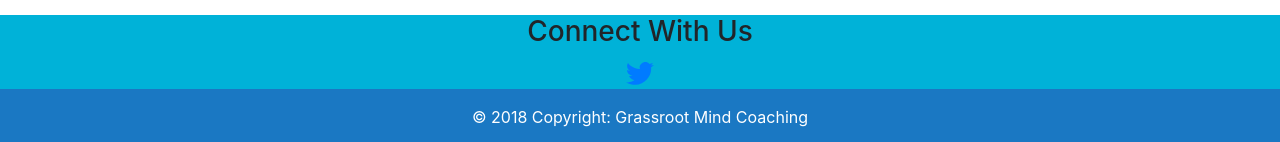
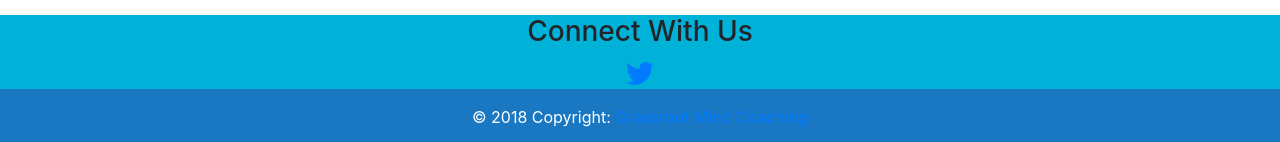
Before and after one commit to krussll/etsysimplicity, a Jekyll site: the page built from index.md, in a window 1280 px wide. Shown: the part 1657-1799 px from the top of the page. Built offline with Jekyll 4.4.1, drawn with Linux system fonts in a browser that asks for light colours; nearby versions of some CDN libraries.

Commit message:
Update main.scss

```diff
--- a/css/main.scss
+++ b/css/main.scss
@@ -25,7 +25,7 @@ nav, footer {
   color: #fff;
 }
 
-.footer-copyright > a {
+footer > a {
   color: #fff;
 }
 
```
